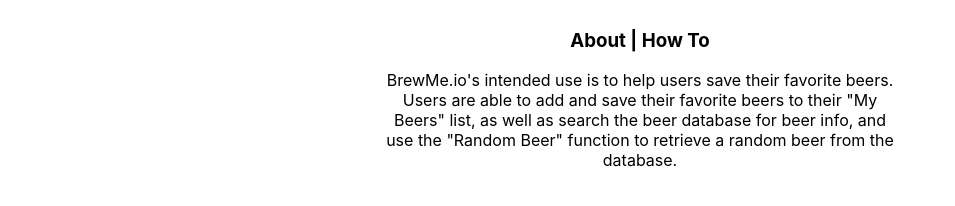
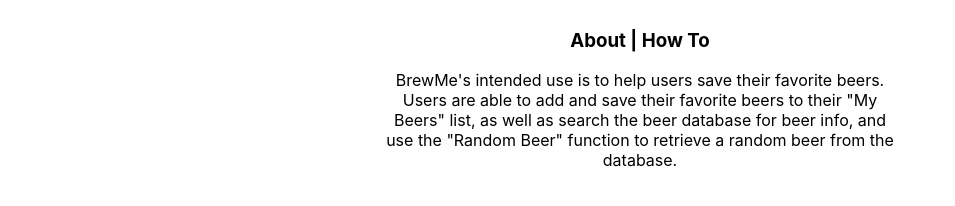
Before and after one commit to JozyL27/brewme-client, a React (Create React App) app: page / in a window 1280 px wide. Shown: the part 270-476 px from the top of the page, without its empty margins (0-955 px from the left). Built offline with nearby package versions, Linux system fonts and the light colour scheme.

Commit message:
fixed my beers error

```diff
--- a/src/components/MyBeers/MyBeers.js
+++ b/src/components/MyBeers/MyBeers.js
@@ -40,10 +40,10 @@
     render() {
         return (
             <>
-            {this.context.beers.length === 0 &&
+            {this.context.beers.length < 1 &&
             <p>There are currently no beers in your list!</p>}
 
-            {this.context.beers.length > 1 &&
+            {this.context.beers.length >= 1 &&
             <MyItems brewskis={this.context.beers}
             deleteBrewski={this.deleteUserBeer}/>}
 
--- a/src/components/about/about.js
+++ b/src/components/about/about.js
@@ -6,7 +6,7 @@
     return (
         <section className='about'>
         <h3>About | How To</h3>
-        <p>BrewMe.io's intended use is to help users save their favorite beers.
+        <p>BrewMe's intended use is to help users save their favorite beers.
         Users are able to add and save their favorite beers to their "My Beers"
         list, as well as search the beer database for beer info, and use the
         "Random Beer" function to retrieve a random beer from the database.</p>
--- a/src/components/searchBeers/searchBeer.js
+++ b/src/components/searchBeers/searchBeer.js
@@ -37,7 +37,6 @@
         this.context.clearError()
 
         SearchBeerService.addBeer(user, beer)
-        .then(res => console.log(res))
         .catch(this.context.setError)
     }
 
@@ -46,7 +45,6 @@
     }
 
     render() {
-        console.log(this.context.beers)
         return (
             <section className="search">
             <h3>Search Beer Database</h3>
--- a/src/routes/LoginPage.js
+++ b/src/routes/LoginPage.js
@@ -18,8 +18,6 @@
     }
 
     render() {
-        console.log(this.props.history)
-        console.log(this.props.location)
         return (
             <section className='LoginPage'>
                 <h2>Login</h2>
--- a/src/services/search-beer-service.js
+++ b/src/services/search-beer-service.js
@@ -1,6 +1,5 @@
 import config from '../config'
 import React from 'react'
-
 
 const SearchBeerService = {
     getPaginatedBeers(pageNum) {
```
